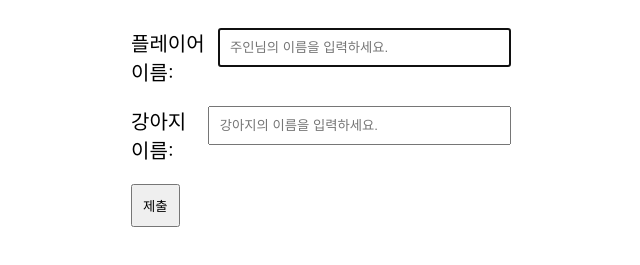
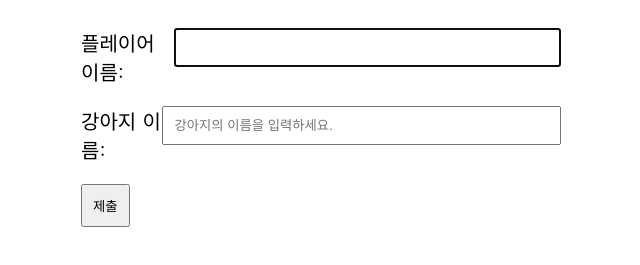
Before and after one commit to k391160334/web-frontend-practice, a plain HTML site: page templates/index.html in a window 1280 px wide. Shown: the part 195-460 px from the top of the page, without its empty margins (319-959 px from the left). Drawn offline with Linux system fonts and the light colour scheme.

Commit message:
index.html

```diff
--- a/templates/index.html
+++ b/templates/index.html
@@ -11,10 +11,10 @@
 <body>
     <h1>우리집 강쥐의<br>MBTI 유형 테스트</h1>
     <form class="puppyInfo" action="/" method="post">
-        <div class="margin" style="width:400px;">
+        <div class="margin" style="width:500px;">
             <div class="inputDiv">
                 <label for="userName">플레이어 이름:</label>
-                <input type="text" name="userName" placeholder="주인님의 이름을 입력하세요." autofocus required>
+                <input type="text" name="userName" placeholer="주인님의 이름을 입력하세요." autofocus required>
             </div>
             <div class="inputDiv">
                 <label for="dogName">강아지 이름:</label>
```
